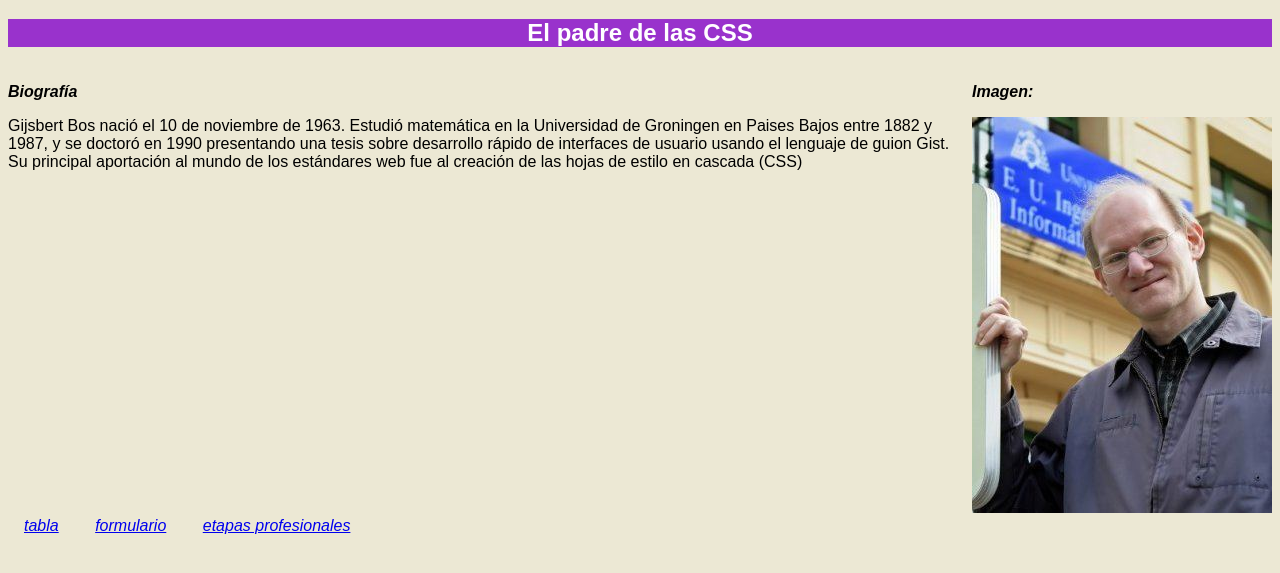
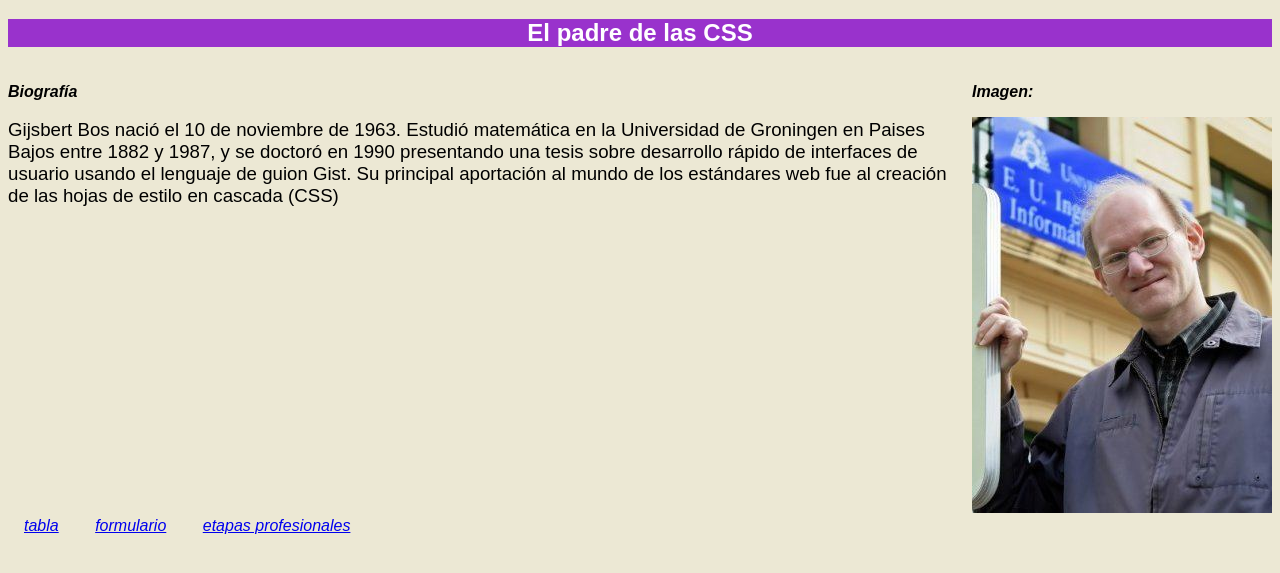
Before and after one commit to MarcosCaraduje/html_css, a plain HTML site: page index.html in a window 1280 px wide. Shown: the part 61-634 px from the top of the page. Drawn offline with Linux system fonts and the light colour scheme.

Commit message:
Add files via upload

```diff
--- a/estilos/estilo.css
+++ b/estilos/estilo.css
@@ -33,7 +33,7 @@ h3{
 p{
     color: black;
     background-color: #ECE8D4;
-    font-size: medium;
+    font-size: 14pt;
 }
 
 /*Especificidad: 001*/
```
